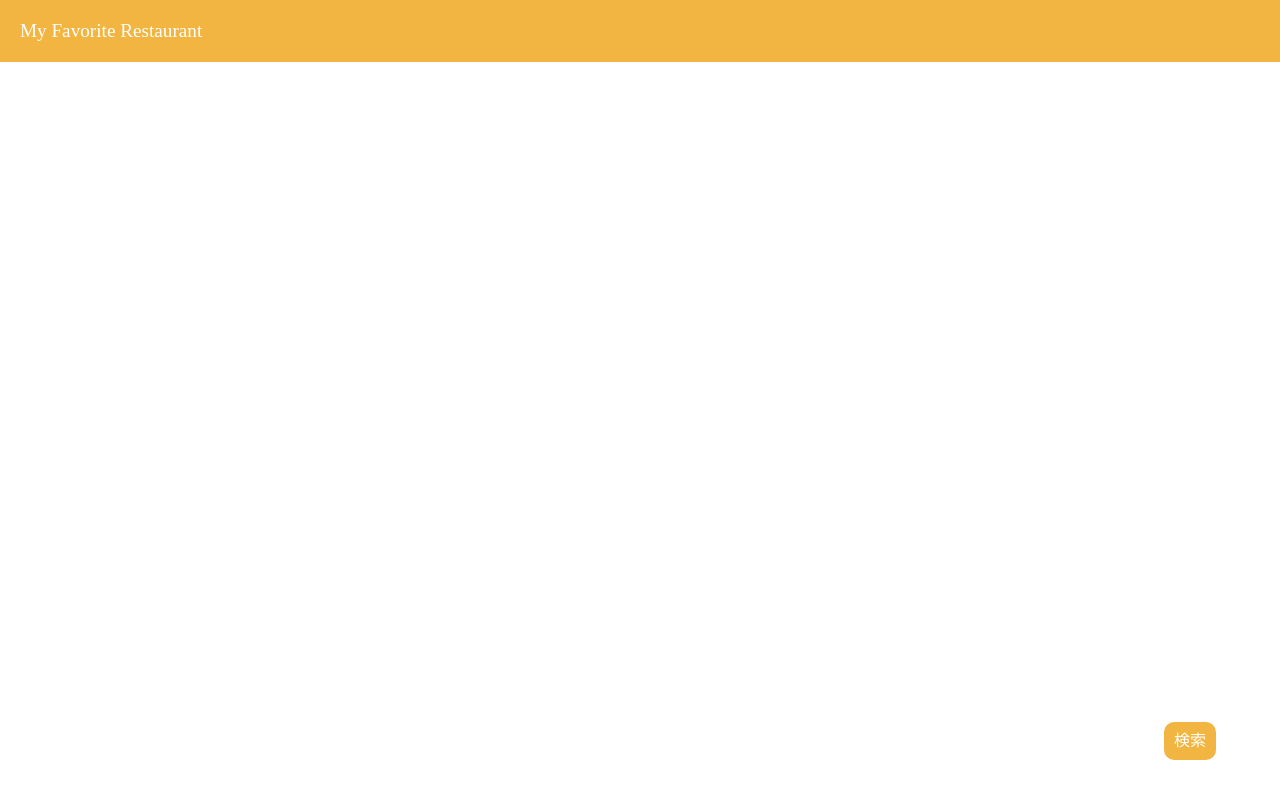
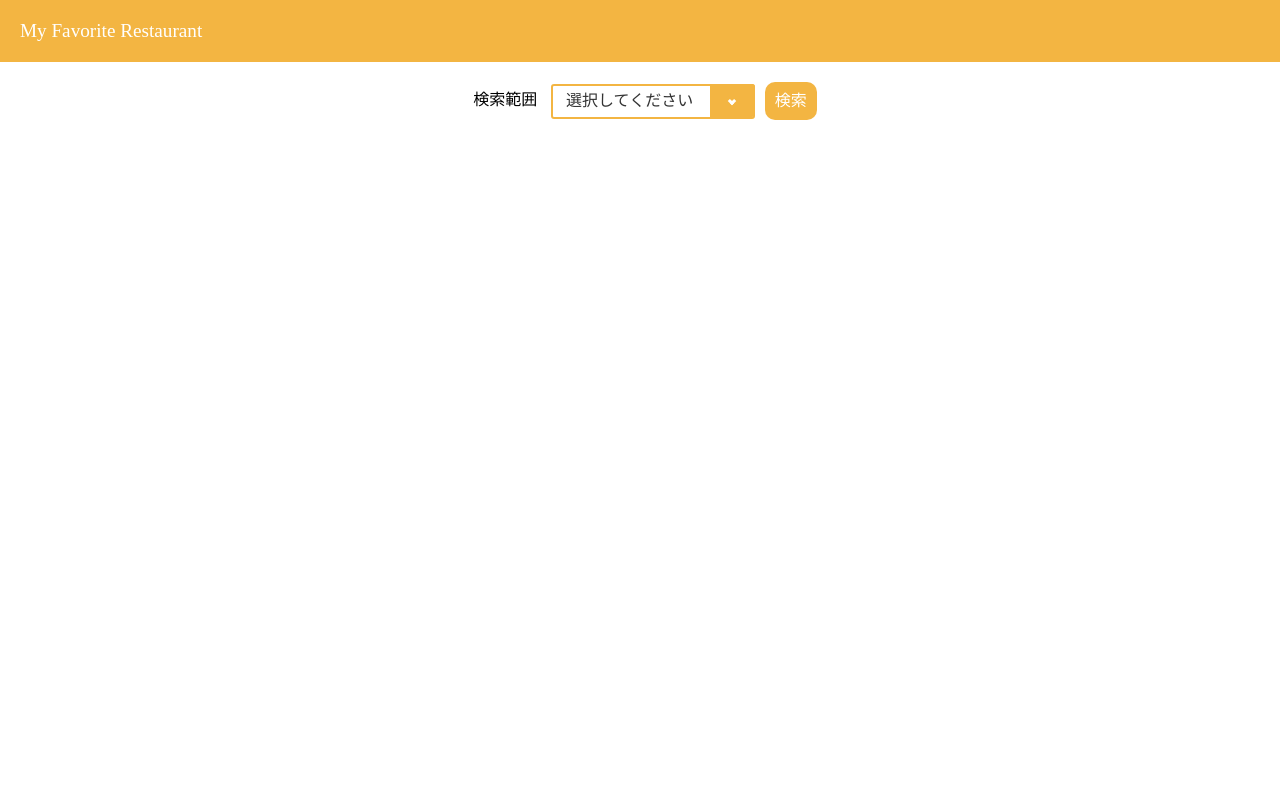
Before and after one commit to j-choriki/MyfavoriteList, a PHP site: page / in a window 1280 px wide. Run offline with PHP 8.4, Linux system fonts and the light colour scheme.

Commit message:
indexデザイン概ね終了

```diff
--- a/css/header.css
+++ b/css/header.css
@@ -6,4 +6,8 @@ header {
   background-color: rgb(243, 181, 66);
   color: white;
   margin-bottom: 30px;
+  z-index: 1;
+  display: flex;
+  justify-content: space-between;
+  align-items: center;
 }/*# sourceMappingURL=header.css.map */
--- a/css/index.css
+++ b/css/index.css
@@ -1,15 +1,77 @@
+body section span {
+  margin-left: 10px;
+}
+body section:nth-of-type(1) {
+  position: fixed;
+  top: 9%;
+  background-color: white;
+  width: 100vw;
+  padding: 10px 0;
+  display: flex;
+  justify-content: center;
+  align-items: center;
+}
+body section:nth-of-type(1) label {
+  position: relative;
+}
+body section:nth-of-type(1) label::before, body section:nth-of-type(1) label::after {
+  position: absolute;
+  content: "";
+  pointer-events: none;
+}
+body section:nth-of-type(1) label::before {
+  right: 0;
+  display: inline-block;
+  width: 2.8em;
+  height: 2.1em;
+  border-radius: 0 3px 3px 0;
+  background-color: rgb(243, 181, 66);
+  content: "";
+}
+body section:nth-of-type(1) label::after {
+  position: absolute;
+  top: 50%;
+  right: 1.4em;
+  transform: translate(50%, -50%) rotate(45deg);
+  width: 6px;
+  height: 6px;
+  border-bottom: 3px solid #fff;
+  border-right: 3px solid #fff;
+  content: "";
+}
+body section:nth-of-type(1) label select {
+  appearance: none;
+  -webkit-appearance: none;
+  -moz-appearance: none;
+  padding: 0.4em 3.6em 0.4em 0.8em;
+  border: 2px solid rgb(243, 181, 66);
+  border-radius: 3px;
+  color: #333333;
+  font-size: 1em;
+  cursor: pointer;
+}
+body section:nth-of-type(1) label select:focus {
+  outline: 1px solid rgb(243, 181, 66);
+}
+body section:nth-of-type(1) #serch {
+  padding: 10px;
+  border-radius: 10px;
+  background-color: rgb(243, 181, 66);
+  color: white;
+  margin-left: 10px;
+}
 body section:nth-of-type(2) {
-  padding-top: 80px;
+  padding-top: 120px;
 }
 body section:nth-of-type(2) #shop_card a {
   display: block;
-  border: 1px solid black;
-  margin: 5px;
-  border-radius: 5px;
-  padding: 10px;
   font-size: 0.8rem;
   display: flex;
   align-items: center;
+  margin: 1em 0.5em;
+  padding: 0.25em 1em;
+  border: solid 2px #ffcb8a;
+  border-radius: 3px 0 3px 0;
 }
 body section:nth-of-type(2) #shop_card a p {
   margin-right: 20px;
@@ -30,13 +92,4 @@ body section:nth-of-type(2) #shop_card a .flex p:nth-of-type(2)::before {
   width: 45px;
   margin-top: 10px;
   margin-bottom: 5px;
-}
-body #serch {
-  padding: 10px;
-  border-radius: 10px;
-  position: fixed;
-  bottom: 5%;
-  right: 5%;
-  background-color: rgb(243, 181, 66);
-  color: white;
 }/*# sourceMappingURL=index.css.map */
--- a/js/index.js
+++ b/js/index.js
@@ -1,8 +1,6 @@
 'use strict';
 import { getData } from './comonn.js';
 
-//現在地から半径〇〇メートルの検索ボタン
-const btnLocation = document.getElementById('location');
 //モーダルを開くようのボタン
 const btnSerch = document.getElementById('serch');
 //選択半径のselectタグ
@@ -76,14 +74,9 @@ document.addEventListener("DOMContentLoaded", function() {
     }
 });
 
-//モーダルが開く処理
-btnSerch.addEventListener('click', () =>{
-
-})
-
-
 // 半径選択後の検索ボタンが押された際の処理:
-btnLocation.addEventListener('click', () => {
+    btnSerch.addEventListener('click', () => {
+        shopCard.innerHTML = '';
         //ボタンが押される前に表示されていたものの削除
         navigator.geolocation.getCurrentPosition(
             function (position) {
--- a/scss/header.scss
+++ b/scss/header.scss
@@ -7,4 +7,9 @@ header{
     background-color: $baseColor;
     color: white;
     margin-bottom: 30px;
+    z-index: 1;
+    display: flex;
+    justify-content: space-between;
+    align-items: center;
+
 }
--- a/scss/index.scss
+++ b/scss/index.scss
@@ -1,23 +1,92 @@
 $baseColor :rgb(243, 181, 66);
+$borderColor :#ffcb8a;
 body{
     section{
-        // 検索用モーダル
+        span{
+            margin-left:10px;
+        }
+        // 検索用
         &:nth-of-type(1){
-            // display: none;
+            position: fixed;
+            top: 9%;
+            background-color: white;
+            width: 100vw;
+            padding:10px 0 ;
+            display: flex;
+            justify-content: center;
+            align-items: center;
 
+            label{
+                position: relative;
+                &::before,
+                &::after{
+                    position: absolute;
+                    content: '';
+                    pointer-events: none;
+                }
+
+                &::before{
+                    right: 0;
+                    display: inline-block;
+                    width: 2.8em;
+                    height: 2.1em;
+                    border-radius: 0 3px 3px 0;
+                    background-color: $baseColor;
+                    content: '';
+                }
+
+                &::after{
+                    position: absolute;
+                    top: 50%;
+                    right: 1.4em;
+                    transform: translate(50%, -50%) rotate(45deg);
+                    width: 6px;
+                    height: 6px;
+                    border-bottom: 3px solid #fff;
+                    border-right: 3px solid #fff;
+                    content: '';
+                }
+
+                select{
+                    appearance: none;
+                    -webkit-appearance: none;
+                    -moz-appearance: none;
+                    // min-width: 230px;
+                    // height: 2.8em;
+                    padding: .4em 3.6em .4em .8em;
+                    border: 2px solid $baseColor;
+                    border-radius: 3px;
+                    color: #333333;
+                    font-size: 1em;
+                    cursor: pointer;
+
+                    &:focus{
+                        outline: 1px solid $baseColor;
+                    }
+                }
+            }
+            #serch{
+                padding: 10px;
+                border-radius: 10px;
+                background-color: $baseColor;
+                color: white;
+                margin-left: 10px;
+            }
         }
         &:nth-of-type(2){
-            padding-top:80px;
+            padding-top:120px;
             #shop_card{
                 a{
                     display: block;
-                    border:1px solid black;
-                    margin: 5px;
-                    border-radius: 5px;
-                    padding: 10px;
                     font-size:0.8rem;
                     display: flex;
                     align-items: center;
+
+                    margin:1em 0.5em;
+                    padding: 0.25em 1em;
+                    border: solid 2px $borderColor;
+                    border-radius: 3px 0 3px 0;
+
                     // 画像の<p>タグ
                     p{
                         margin-right: 20px;
@@ -56,16 +125,4 @@ body{
             }
         }
     }
-
-    #serch{
-        padding: 10px;
-        border-radius: 10px;
-        position: fixed;
-        bottom: 5%;
-        right: 5%;
-        background-color: $baseColor;
-        color: white;
-
-
-    }
 }
--- a/tpl/index_v.php
+++ b/tpl/index_v.php
@@ -14,19 +14,20 @@
     <h1>My Favorite Restaurant</h1>
 </header>
 <main>
-    <!-- 検索部(モーダル) -->
+    <!-- 検索部 -->
     <section>
 
-        <label for="select_radius">検索範囲</label>
-        <select id="select_radius">
-            <?php foreach($radius_ary as $radius_key=> $radius):?>
-                <option value="<?php echo $radius_key; ?>"> <?php echo $radius;?></option>
-            <?php endforeach;?>
-        </select>
-        <button id="location">検索</button>
+        <label for="select_radius"><span>検索範囲<span>
+            <select id="select_radius">
+                <?php foreach($radius_ary as $radius_key=> $radius):?>
+                    <option value="<?php echo $radius_key; ?>"> <?php echo $radius;?></option>
+                <?php endforeach;?>
+            </select>
+        </label>
+        <button id="serch">検索</button>
     </section>
 
-    <button id="serch">検索</button>
+
 
     <!-- 取得データ表示部 -->
     <section>
@@ -35,6 +36,7 @@
 
 </main>
 <fotter><fotter>
+<script src="https://code.jquery.com/jquery-3.4.1.min.js" integrity="sha256-CSXorXvZcTkaix6Yvo6HppcZGetbYMGWSFlBw8HfCJo="  crossorigin="anonymous"></script>
 <script type="module" src="./js/index.js"></script>
 </body>
 </html>
```
Also changed, not shown: 2 other files. Lines whose indentation alone changed are shown as unchanged.
